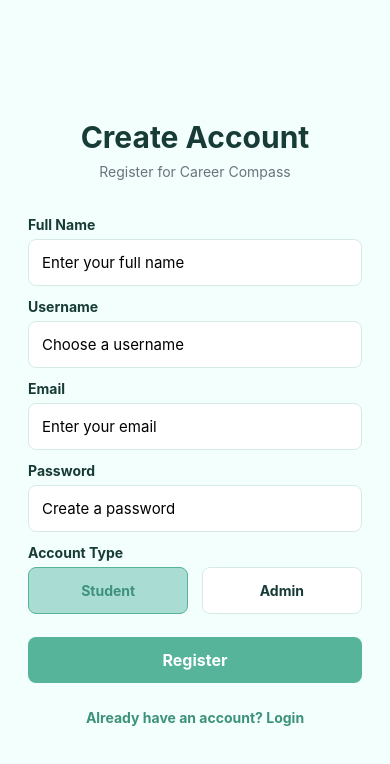
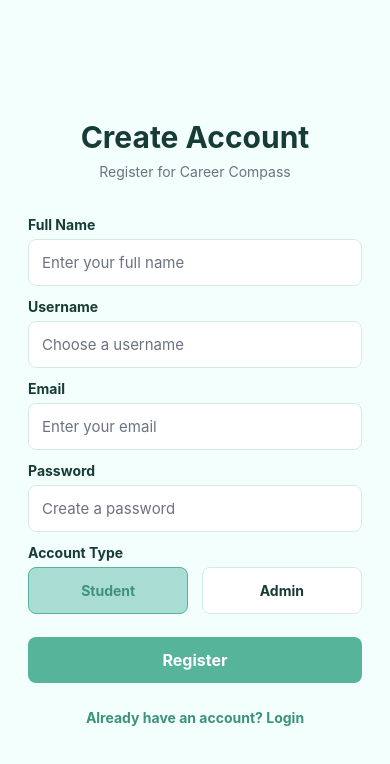
Before and after one commit to JohnbrylleCol2004/CareerCompass, a React Native app: screen /Register in a window 390 px wide. Shown: the top 764 px of the page. Built offline with nearby package versions, Linux system fonts and the light colour scheme.

Commit message:
feat(auth): enhance registration form with input validation and loading state

```diff
--- a/src/screens/auth/RegisterScreen.js
+++ b/src/screens/auth/RegisterScreen.js
@@ -8,6 +8,8 @@
   Alert,
   TouchableOpacity,
   ScrollView,
+  KeyboardAvoidingView,
+  Platform,
 } from 'react-native';
 
 import PrimaryButton from '../../components/PrimaryButton';
@@ -22,9 +24,14 @@
   const [email, setEmail] = useState('');
   const [password, setPassword] = useState('');
   const [role, setRole] = useState('student');
+  const [loading, setLoading] = useState(false);
 
   async function handleRegister() {
-    if (!name || !username || !email || !password) {
+    const cleanName = name.trim();
+    const cleanUsername = username.trim();
+    const cleanEmail = email.trim().toLowerCase();
+
+    if (!cleanName || !cleanUsername || !cleanEmail || !password) {
       Alert.alert(
         'Incomplete Form',
         'Please complete all required fields.'
@@ -32,32 +39,59 @@
       return;
     }
 
+    if (!cleanEmail.includes('@')) {
+      Alert.alert(
+        'Invalid Email',
+        'Please enter a valid email address.'
+      );
+      return;
+    }
+
+    if (password.length < 6) {
+      Alert.alert(
+        'Weak Password',
+        'Your password must contain at least 6 characters.'
+      );
+      return;
+    }
+
     try {
+      setLoading(true);
+
       await register({
-        name,
-        username,
-        email,
+        name: cleanName,
+        username: cleanUsername,
+        email: cleanEmail,
         password,
         role,
       });
 
       Alert.alert(
         'Registration Successful',
-        `Welcome, ${name}!`
+        `Welcome, ${cleanName}!`
       );
 
-      // The app automatically opens Student or Admin Navigator.
+      // AuthContext should automatically open the correct navigator.
     } catch (error) {
       Alert.alert(
         'Registration Failed',
-        error.message
+        error?.message || 'Something went wrong during registration.'
       );
+    } finally {
+      setLoading(false);
     }
   }
 
   return (
     <SafeAreaView style={styles.safeArea}>
-      <ScrollView contentContainerStyle={styles.container}>
+      <KeyboardAvoidingView
+        style={styles.keyboardView}
+        behavior={Platform.OS === 'ios' ? 'padding' : undefined}
+      >
+        <ScrollView
+          contentContainerStyle={styles.container}
+          keyboardShouldPersistTaps="handled"
+        >
           <Text style={styles.title}>Create Account</Text>
 
           <Text style={styles.subtitle}>
@@ -68,36 +102,46 @@
           <TextInput
             style={styles.input}
             placeholder="Enter your full name"
+            placeholderTextColor={colors.gray}
             value={name}
             onChangeText={setName}
+            autoCapitalize="words"
+            autoCorrect={false}
           />
 
           <Text style={styles.label}>Username</Text>
           <TextInput
             style={styles.input}
             placeholder="Choose a username"
+            placeholderTextColor={colors.gray}
             value={username}
             onChangeText={setUsername}
             autoCapitalize="none"
+            autoCorrect={false}
           />
 
           <Text style={styles.label}>Email</Text>
           <TextInput
             style={styles.input}
             placeholder="Enter your email"
+            placeholderTextColor={colors.gray}
             value={email}
             onChangeText={setEmail}
             keyboardType="email-address"
             autoCapitalize="none"
+            autoCorrect={false}
           />
 
           <Text style={styles.label}>Password</Text>
           <TextInput
             style={styles.input}
             placeholder="Create a password"
+            placeholderTextColor={colors.gray}
             value={password}
             onChangeText={setPassword}
             secureTextEntry
+            autoCapitalize="none"
+            autoCorrect={false}
           />
 
           <Text style={styles.label}>Account Type</Text>
@@ -109,6 +153,7 @@
                 role === 'student' && styles.selectedRole,
               ]}
               onPress={() => setRole('student')}
+              disabled={loading}
             >
               <Text
                 style={[
@@ -126,6 +171,7 @@
                 role === 'admin' && styles.selectedRole,
               ]}
               onPress={() => setRole('admin')}
+              disabled={loading}
             >
               <Text
                 style={[
@@ -139,18 +185,20 @@
           </View>
 
           <PrimaryButton
-          title="Register"
-          onPress={handleRegister}
+            title={loading ? 'Registering...' : 'Register'}
+            onPress={loading ? undefined : handleRegister}
           />
 
           <TouchableOpacity
             onPress={() => navigation.navigate('Login')}
+            disabled={loading}
           >
             <Text style={styles.loginText}>
               Already have an account? Login
             </Text>
           </TouchableOpacity>
         </ScrollView>
+      </KeyboardAvoidingView>
     </SafeAreaView>
   );
 }
@@ -160,11 +208,17 @@
     flex: 1,
     backgroundColor: colors.background,
   },
+
+  keyboardView: {
+    flex: 1,
+  },
+
   container: {
     flexGrow: 1,
     justifyContent: 'center',
     padding: 28,
   },
+
   title: {
     fontSize: 30,
     fontWeight: 'bold',
@@ -172,17 +226,20 @@
     textAlign: 'center',
     marginBottom: 8,
   },
+
   subtitle: {
     color: colors.gray,
     textAlign: 'center',
     marginBottom: 24,
   },
+
   label: {
     color: colors.dark,
     fontWeight: 'bold',
     marginTop: 12,
     marginBottom: 6,
   },
+
   input: {
     backgroundColor: colors.white,
     borderWidth: 1,
@@ -190,12 +247,15 @@
     borderRadius: 8,
     padding: 13,
     fontSize: 15,
+    color: colors.dark,
   },
+
   roleContainer: {
     flexDirection: 'row',
     justifyContent: 'space-between',
     marginBottom: 15,
   },
+
   roleButton: {
     width: '48%',
     padding: 14,
@@ -205,17 +265,21 @@
     borderColor: colors.border,
     backgroundColor: colors.white,
   },
+
   selectedRole: {
     backgroundColor: colors.secondary,
     borderColor: colors.primary,
   },
+
   roleText: {
     color: colors.dark,
     fontWeight: 'bold',
   },
+
   selectedRoleText: {
     color: colors.primaryDark,
   },
+
   loginText: {
     color: colors.primaryDark,
     textAlign: 'center',
```
Lines whose indentation alone changed are shown as unchanged.
